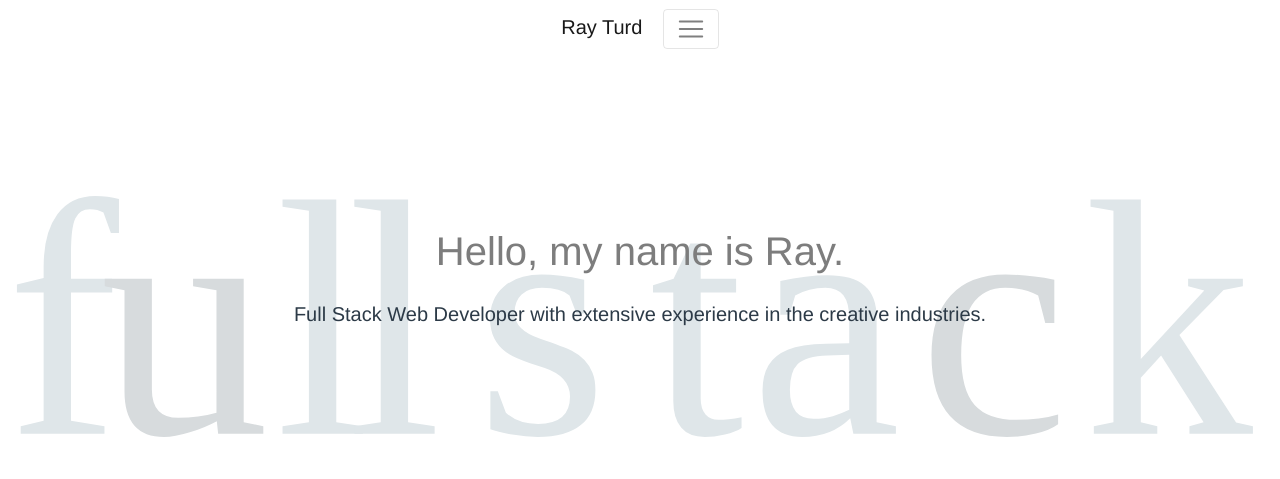
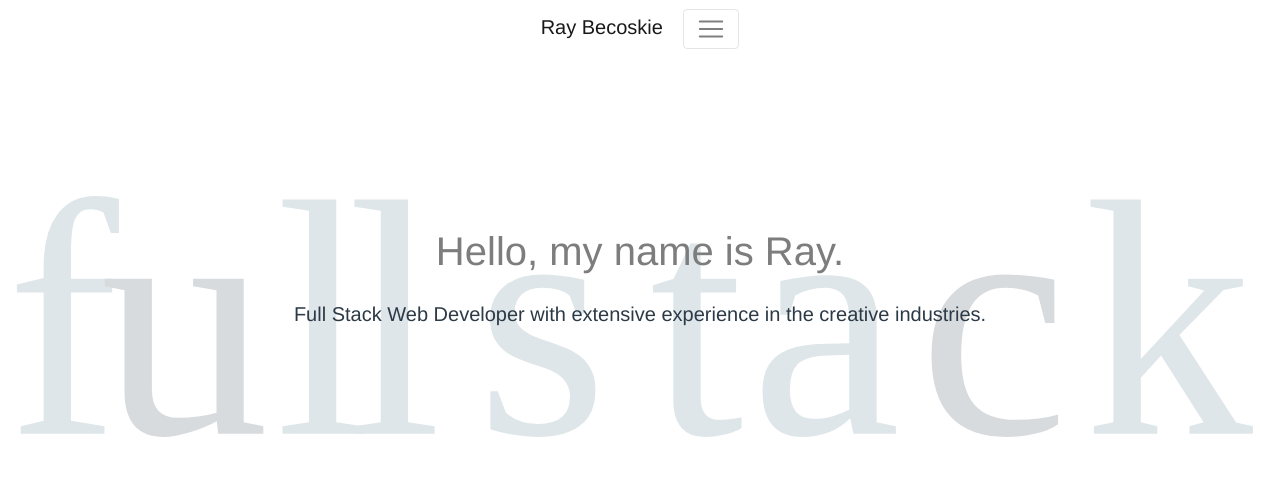
Before and after one commit to becoskie/portfolio, a Node server app: page / in a window 1280 px wide. Shown: the top 479 px of the page. Run offline with Node 20, Linux system fonts and the light colour scheme; data that the repository does not hold is empty; some libraries are stand-ins or nearby versions; some web fonts are replaced.

Commit message:
Testing heroku 2

```diff
--- a/views/index.handlebars
+++ b/views/index.handlebars
@@ -1,7 +1,7 @@
 <header id="page-home" class="site-header">
   <nav class="site-nav family-sans navbar navbar-expand-md bg-white navbar-light fixed-top">
     <div class="container-fluid">
-      <a class="navbar-brand" href="#home">Ray Turd</a>
+      <a class="navbar-brand" href="#home">Ray Becoskie</a>
       <button class="navbar-toggler" type="button" data-toggle="collapse" data-target="#navbarSupportedContent" aria-controls="navbarSupportedContent"
         aria-expanded="false" aria-label="Toggle navigation">
         <span class="navbar-toggler-icon"></span>
```
